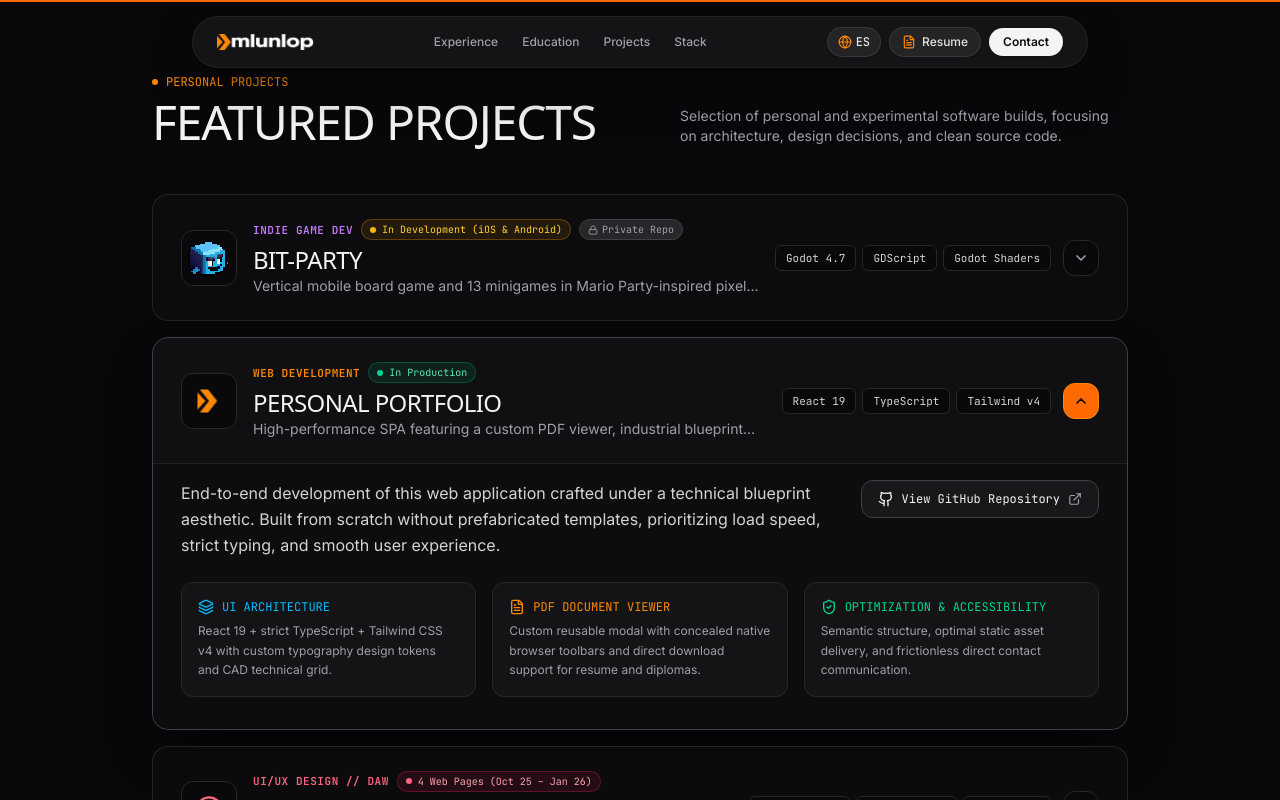
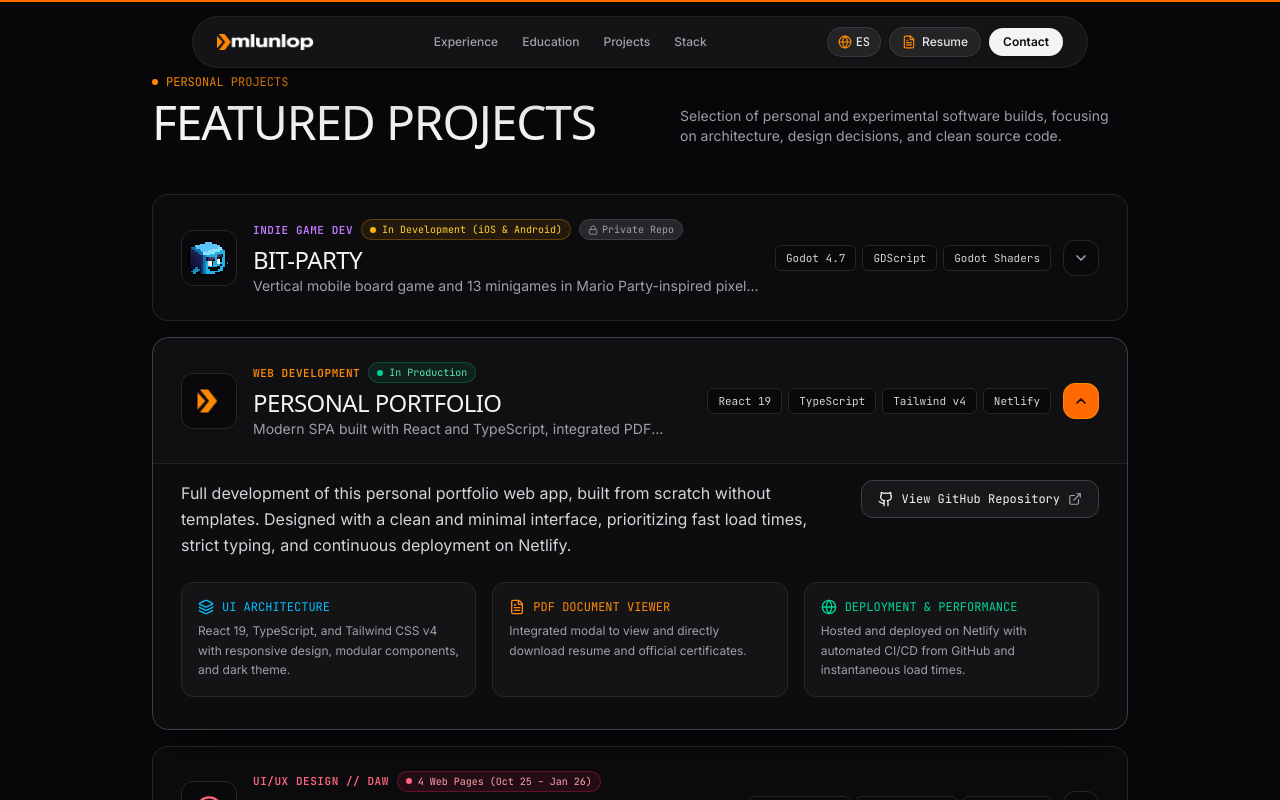
Before and after one commit to mlunlop/portfolio, a React (Vite) app: page / in a window 1280 px wide. Both pictures are taken after a click on the button 640 px from the left and 4884 px from the top of the page. Shown: the part 4484-5284 px from the top of the page. Built offline with nearby package versions, Linux system fonts and the light colour scheme; a web font is replaced by a local one.

Commit message:
feat: actualizar título del portfolio y mejorar descripciones en traducciones

```diff
--- a/index.html
+++ b/index.html
@@ -4,7 +4,7 @@
     <meta charset="UTF-8" />
     <link rel="icon" type="image/svg+xml" href="/favicon.svg" />
     <meta name="viewport" content="width=device-width, initial-scale=1.0" />
-    <title>Mario Luna López — Software & Data / ML Engineer</title>
+    <title>Mario Luna López — Portfolio</title>
     <link rel="preconnect" href="https://fonts.googleapis.com">
     <link rel="preconnect" href="https://fonts.gstatic.com" crossorigin>
     <link href="https://fonts.googleapis.com/css2?family=Inter:wght@300;400;500;600;700&family=JetBrains+Mono:wght@400;500;600;700&family=Special+Gothic+Expanded+One&display=swap" rel="stylesheet">
--- a/src/components/ProjectsSection.tsx
+++ b/src/components/ProjectsSection.tsx
@@ -8,7 +8,7 @@ import {
   Trophy,
   ExternalLink,
   Layers,
-  ShieldCheck,
+  Globe,
   FileText,
   Users,
   Bot,
@@ -558,6 +558,9 @@ export function ProjectsSection() {
                   <span className="hidden lg:inline-block px-2.5 py-1 rounded-md bg-zinc-950 border border-zinc-800 text-zinc-300 font-mono text-[11px]">
                     Tailwind v4
                   </span>
+                  <span className="hidden lg:inline-block px-2.5 py-1 rounded-md bg-zinc-950 border border-zinc-800 text-zinc-300 font-mono text-[11px]">
+                    Netlify
+                  </span>
                 </div>
 
                 <div
@@ -637,7 +640,7 @@ export function ProjectsSection() {
 
                       <div className="p-4 rounded-xl bg-zinc-900/70 border border-zinc-800 space-y-1.5">
                         <div className="flex items-center gap-2 text-emerald-400 font-mono text-xs">
-                          <ShieldCheck className="w-4 h-4" />
+                          <Globe className="w-4 h-4" />
                           <span>{t.portfolioProject.card3Title}</span>
                         </div>
                         <p className="text-xs text-zinc-400 font-body leading-relaxed">
--- a/src/data/translations.ts
+++ b/src/data/translations.ts
@@ -127,15 +127,15 @@ export const TRANSLATIONS = {
         category: 'DESARROLLO WEB',
         status: 'En Producción',
         title: 'Portfolio Personal',
-        subtitle: 'SPA de alto rendimiento con visor documental PDF a medida, diseño industrial y protección anti-spam.',
-        description: 'Desarrollo integral de esta aplicación web concebida bajo una estética de blueprint técnico. Construida sin plantillas prefabricadas priorizando velocidad de carga, tipado estricto y experiencia de usuario.',
+        subtitle: 'SPA moderna construida con React y TypeScript, visor de PDF integrado y desplegada en Netlify.',
+        description: 'Desarrollo integral de este portfolio web, construido desde cero sin plantillas prefabricadas. Diseñado con una interfaz limpia y minimalista, priorizando velocidad de carga, tipado estricto y despliegue continuo en Netlify.',
         viewRepo: 'Ver Repositorio en GitHub',
         card1Title: 'ARQUITECTURA UI',
-        card1Desc: 'React 19 + TypeScript estricto + Tailwind CSS v4 con tokens tipográficos propios y retícula técnica CAD.',
+        card1Desc: 'React 19, TypeScript y Tailwind CSS v4 con diseño responsive, componentes modulares y tema oscuro.',
         card2Title: 'VISOR DOCUMENTAL PDF',
-        card2Desc: 'Modal reutilizable con ocultación de barras nativas del navegador y descarga directa para CV y títulos oficiales.',
-        card3Title: 'OPTIMIZACIÓN & ACCESIBILIDAD',
-        card3Desc: 'Estructura semántica, rendimiento óptimo en carga estática y comunicación directa sin intermediarios.',
+        card2Desc: 'Modal integrado para visualizar y descargar directamente el CV y certificados oficiales.',
+        card3Title: 'DESPLIEGUE & RENDIMIENTO',
+        card3Desc: 'Alojada y desplegada en Netlify con CI/CD automático desde GitHub y tiempos de carga instantáneos.',
       },
       dawDesigns: {
         category: 'DISEÑO UI/UX // DAW',
@@ -351,15 +351,15 @@ export const TRANSLATIONS = {
         category: 'WEB DEVELOPMENT',
         status: 'In Production',
         title: 'Personal Portfolio',
-        subtitle: 'High-performance SPA featuring a custom PDF viewer, industrial blueprint aesthetics, and spam protection.',
-        description: 'End-to-end development of this web application crafted under a technical blueprint aesthetic. Built from scratch without prefabricated templates, prioritizing load speed, strict typing, and smooth user experience.',
+        subtitle: 'Modern SPA built with React and TypeScript, integrated PDF viewer, and deployed on Netlify.',
+        description: 'Full development of this personal portfolio web app, built from scratch without templates. Designed with a clean and minimal interface, prioritizing fast load times, strict typing, and continuous deployment on Netlify.',
         viewRepo: 'View GitHub Repository',
         card1Title: 'UI ARCHITECTURE',
-        card1Desc: 'React 19 + strict TypeScript + Tailwind CSS v4 with custom typography design tokens and CAD technical grid.',
+        card1Desc: 'React 19, TypeScript, and Tailwind CSS v4 with responsive design, modular components, and dark theme.',
         card2Title: 'PDF DOCUMENT VIEWER',
-        card2Desc: 'Custom reusable modal with concealed native browser toolbars and direct download support for resume and diplomas.',
-        card3Title: 'OPTIMIZATION & ACCESSIBILITY',
-        card3Desc: 'Semantic structure, optimal static asset delivery, and frictionless direct contact communication.',
+        card2Desc: 'Integrated modal to view and directly download resume and official certificates.',
+        card3Title: 'DEPLOYMENT & PERFORMANCE',
+        card3Desc: 'Hosted and deployed on Netlify with automated CI/CD from GitHub and instantaneous load times.',
       },
       dawDesigns: {
         category: 'UI/UX DESIGN // DAW',
```
